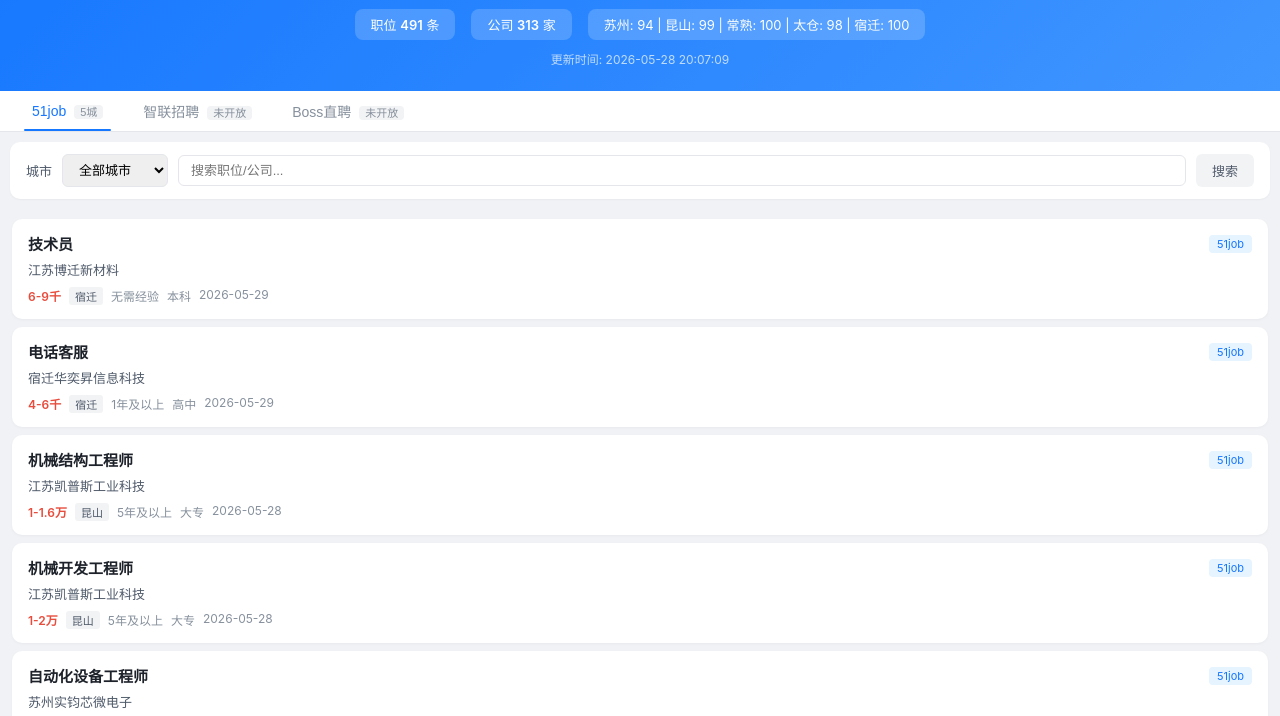
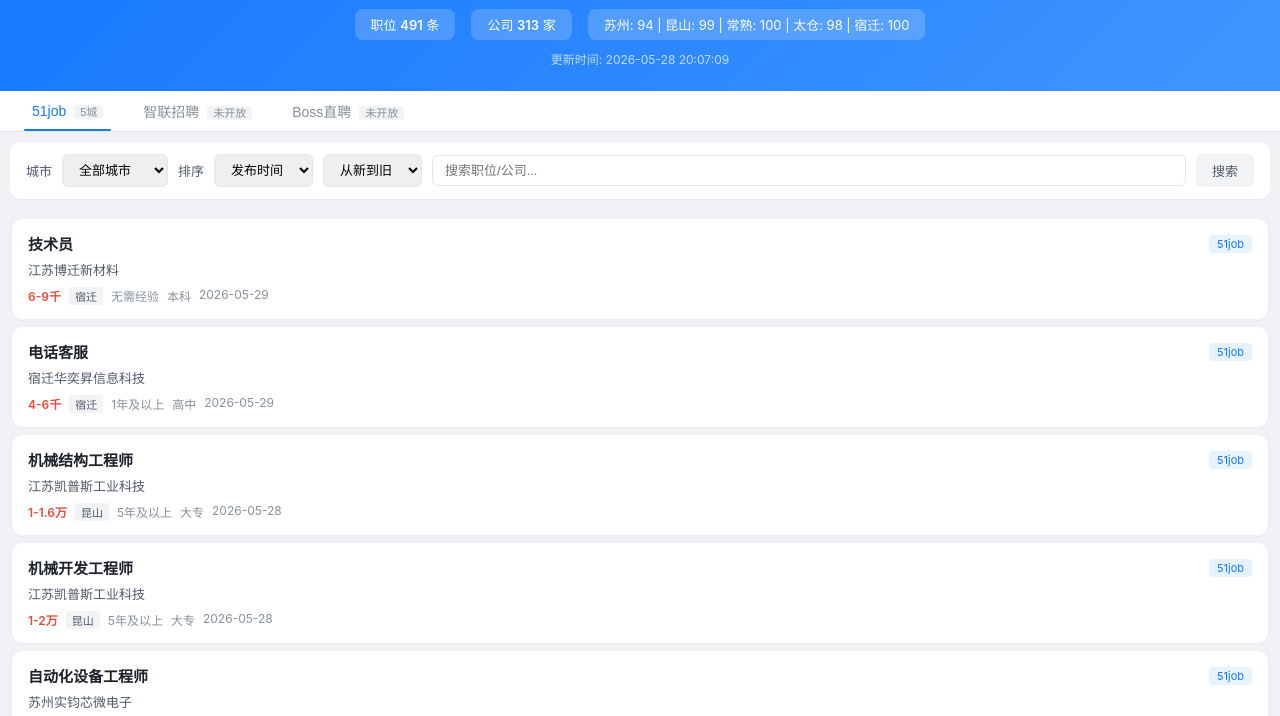
Before and after one commit to gitychzh/jobSpider, a plain HTML site: page web/index.html in a window 1280 px wide. Shown: the part 82-798 px from the top of the page. Drawn offline with Linux system fonts and the light colour scheme.

Commit message:
feat: 添加排序方式选择(发布/确认/更新时间)，默认从新到旧

```diff
--- a/web/index.html
+++ b/web/index.html
@@ -36,6 +36,16 @@
     <select id="cityFilter" onchange="loadJobs(1)">
         <option value="">全部城市</option>
     </select>
+    <label>排序</label>
+    <select id="sortField" onchange="loadJobs(1)">
+        <option value="issue_date">发布时间</option>
+        <option value="confirm_date">确认时间</option>
+        <option value="update_time">更新时间</option>
+    </select>
+    <select id="sortOrder" onchange="loadJobs(1)">
+        <option value="desc">从新到旧</option>
+        <option value="asc">从旧到新</option>
+    </select>
     <input type="text" id="searchBox" placeholder="搜索职位/公司..." style="flex:1;min-width:150px;">
     <button class="btn btn-light" onclick="filterJobs()">搜索</button>
 </div>
--- a/web/js/app.js
+++ b/web/js/app.js
@@ -121,8 +121,15 @@
         );
     }
 
-    // 排序：issue_date 降序
-    filtered.sort((a, b) => (b.issue_date || '').localeCompare(a.issue_date || ''));
+    // 排序
+    const sortField = document.getElementById('sortField').value || 'issue_date';
+    const sortOrder = document.getElementById('sortOrder').value || 'desc';
+    filtered.sort((a, b) => {
+        const va = (a[sortField] || '');
+        const vb = (b[sortField] || '');
+        const cmp = va.localeCompare(vb);
+        return sortOrder === 'desc' ? -cmp : cmp;
+    });
 
     const total = filtered.length;
     const totalPages = Math.max(1, Math.ceil(total / PER_PAGE));
```
